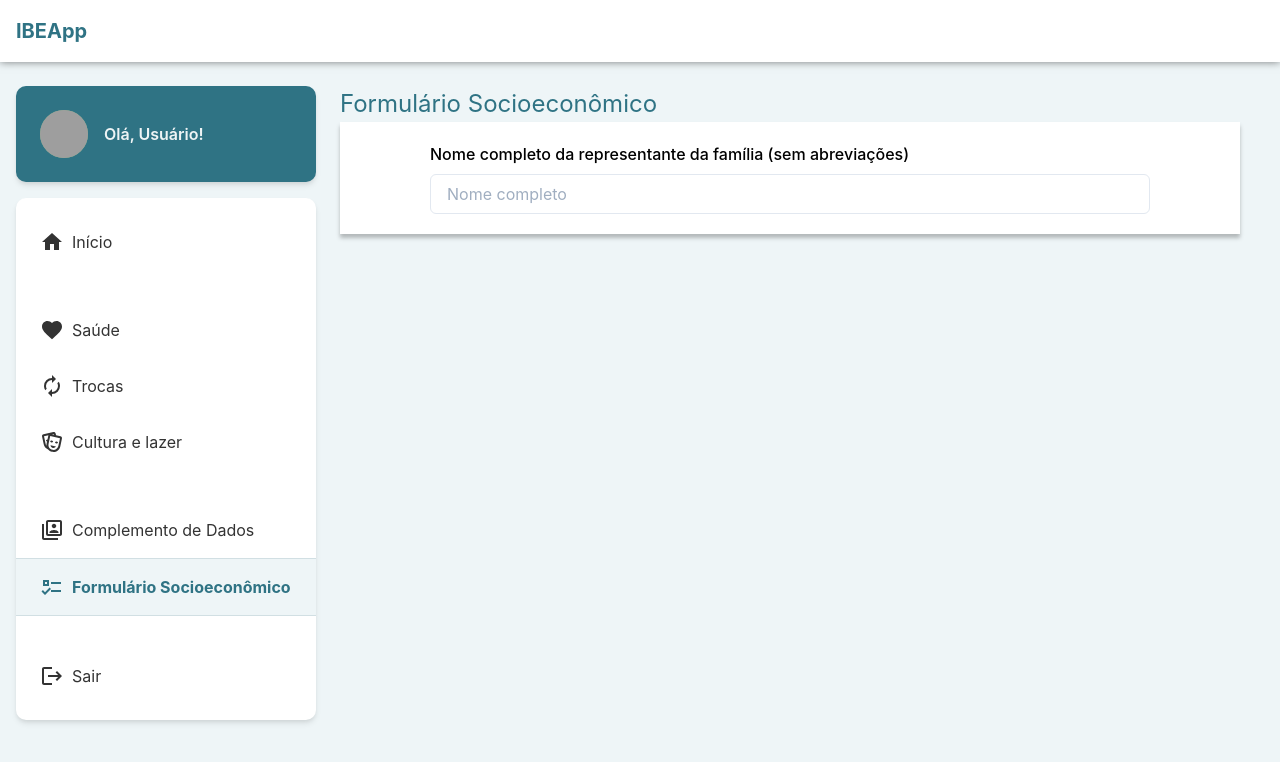
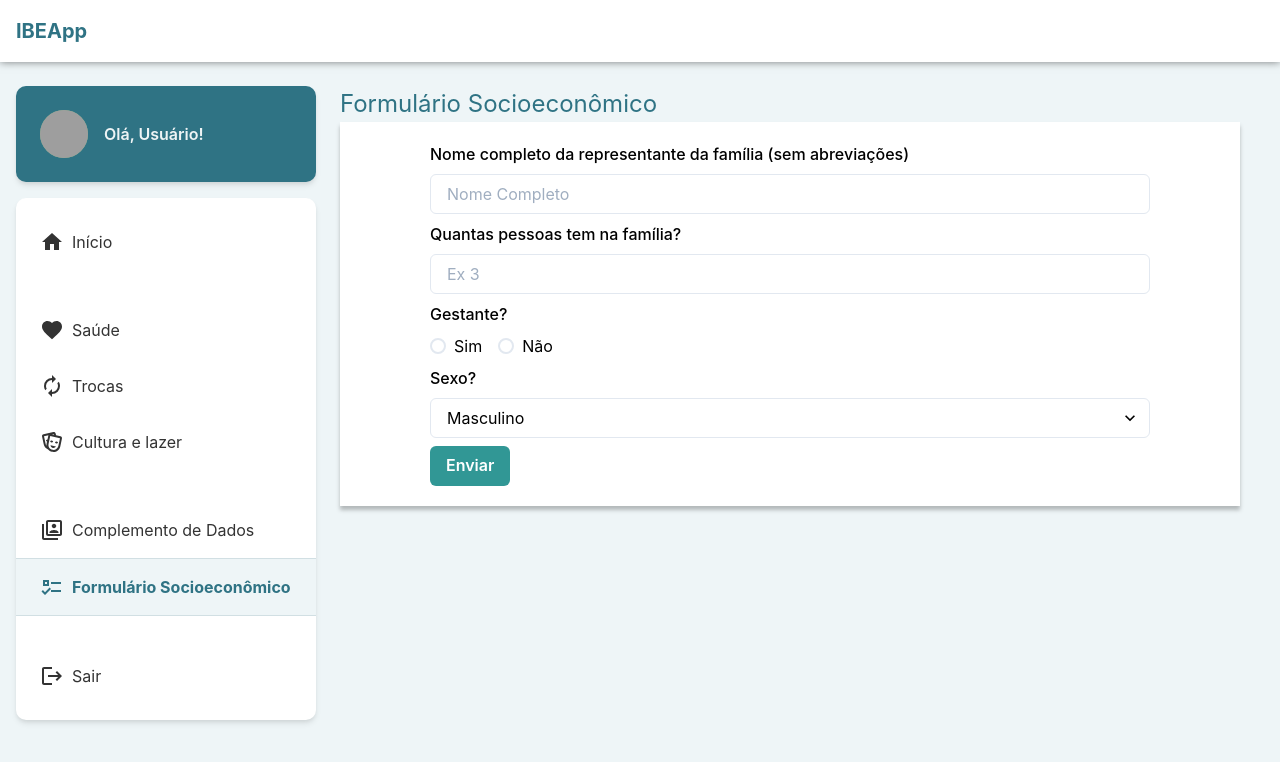
Before and after one commit to CodelabUnifesp/ibeac-web, a React (Create React App) app: page /form in a window 1280 px wide. Shown: the top 762 px of the page. Built offline with nearby package versions, Linux system fonts and the light colour scheme; grey boxes are pictures that could not be loaded; the HTML template or start-up script is replaced by a standard one.

Commit message:
feature: adicionando lógica para gerar as perguntas dinamicamente

```diff
--- a/src/screens/Form/index.js
+++ b/src/screens/Form/index.js
@@ -1,4 +1,4 @@
-import React from 'react';
+import React, {useState} from 'react';
 import {
   Text,
   Box,
@@ -6,20 +6,65 @@ import {
   FormControl,
   FormLabel,
   Input,
-  FormHelperText,
+  Radio,
+  RadioGroup,
+  Select,
+  Button,
 } from '@chakra-ui/react';
 import * as S from './styles';
+import questions from './questions';
 
-const Form = () => {
-  function validateName(value) {
-    let error;
-    if (!value) {
-      error = 'Name is required';
-    } else if (value.toLowerCase() !== 'naruto') {
-      error = "Jeez! You're not a fan 😱";
-    }
-    return error;
-  }
+const Form = (...props) => {
+  const buildQuestions = () => {
+    const buildInput = (question) => {
+      switch (question.type) {
+        case 'text':
+          return (
+            <Input
+              type={question.type}
+              placeholder={question.placeholder ? question.placeholder : null}
+            />
+          );
+        case 'radio':
+          return (
+            <RadioGroup>
+              <Stack color="#000" spacing={4} direction="row">
+                {question.alternatives
+                  ? question.alternatives.map((alternative) => (
+                      <Radio value={alternative.value}>
+                        {alternative.value}
+                      </Radio>
+                    ))
+                  : null}
+              </Stack>
+            </RadioGroup>
+          );
+        case 'select':
+          return (
+            <Select color="#000" spacing={4} direction="row">
+              {question.alternatives
+                ? question.alternatives.map((alternative) => (
+                    <option value={alternative.value}>
+                      {alternative.value}
+                    </option>
+                  ))
+                : null}
+            </Select>
+          );
+        default:
+          return <></>;
+      }
+    };
+
+    const buildedQuestions = questions.map((question) => (
+      <FormControl id={question.name}>
+        <FormLabel color="#000">{question.name}</FormLabel>
+        {buildInput(question)}
+      </FormControl>
+    ));
+
+    return buildedQuestions;
+  };
   return (
     <S.Wrapper px={{base: 0, lg: 6}}>
       <Text color="#2f7384" fontSize="2xl">
@@ -35,12 +80,14 @@ const Form = () => {
           align="flex-start"
           justify="center"
           direction="column">
-          <FormControl id="email">
-            <FormLabel color="#000">
-              Nome completo da representante da família (sem abreviações)
-            </FormLabel>
-            <Input type="email" placeholder="Nome completo" />
-          </FormControl>
+          {questions ? buildQuestions() : null}
+          <Button
+            mt={4}
+            colorScheme="teal"
+            isLoading={props.isSubmitting}
+            type="submit">
+            Enviar
+          </Button>
         </Stack>
       </Box>
     </S.Wrapper>
```
